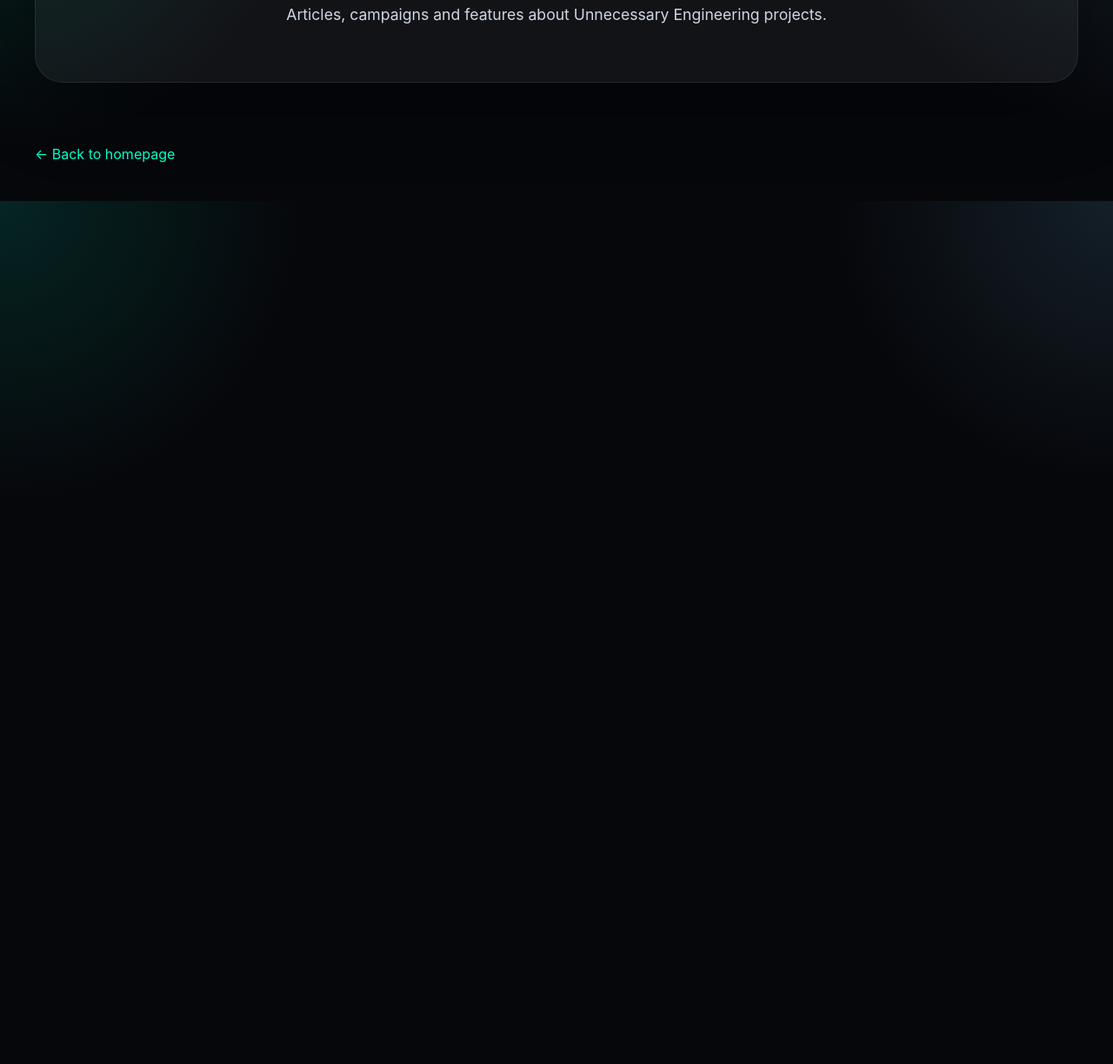
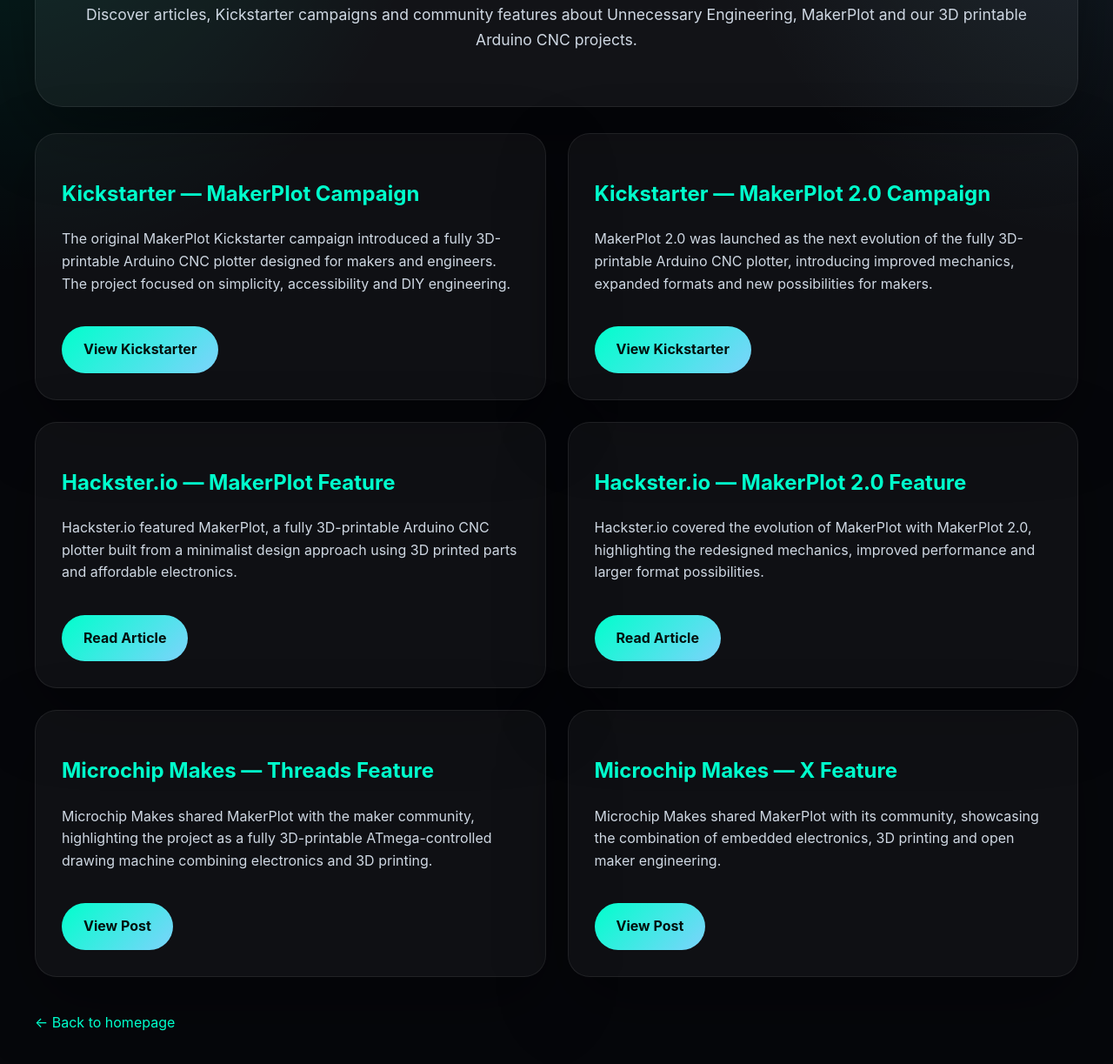
Before and after one commit to unnecessary-engineering/unnecessaryengineering, a website: page public/press.html in a window 1280 px wide. Shown: the part 177-1400 px from the top of the page at 87% size. Before the commit the page ends 800 px from the top, so only its background shows below. Drawn offline with Linux system fonts and the light colour scheme.

Commit message:
add press media page

```diff
--- a/public/press.html
+++ b/public/press.html
@@ -236,10 +236,10 @@ font-size:2.2rem;
 Press & Media
 </h1>
 
-
 <p>
-Articles, campaigns and features about
-Unnecessary Engineering projects.
+Discover articles, Kickstarter campaigns and community features
+about Unnecessary Engineering, MakerPlot and our 3D printable
+Arduino CNC projects.
 </p>
 
 
@@ -250,7 +250,144 @@ Unnecessary Engineering projects.
 <div class="grid">
 
 
-<!-- ARTICLES HERE -->
+<!-- KICKSTARTER -->
+
+<div class="card">
+
+<h2>
+Kickstarter — MakerPlot Campaign
+</h2>
+
+<p>
+The original MakerPlot Kickstarter campaign introduced a fully
+3D-printable Arduino CNC plotter designed for makers and engineers.
+The project focused on simplicity, accessibility and DIY engineering.
+</p>
+
+<a class="btn"
+href="https://www.kickstarter.com/projects/sc96/3d-printable-arduino-cnc-plotter/community?lang=it"
+target="_blank">
+View Kickstarter
+</a>
+
+</div>
+
+
+
+<div class="card">
+
+<h2>
+Kickstarter — MakerPlot 2.0 Campaign
+</h2>
+
+<p>
+MakerPlot 2.0 was launched as the next evolution of the
+fully 3D-printable Arduino CNC plotter, introducing improved
+mechanics, expanded formats and new possibilities for makers.
+</p>
+
+<a class="btn"
+href="https://www.kickstarter.com/projects/sc96/makerplot-20-fully-3d-printable-arduino-cnc-plotter-diy"
+target="_blank">
+View Kickstarter
+</a>
+
+</div>
+
+
+
+<!-- HACKSTER -->
+
+
+<div class="card">
+
+<h2>
+Hackster.io — MakerPlot Feature
+</h2>
+
+<p>
+Hackster.io featured MakerPlot, a fully 3D-printable Arduino
+CNC plotter built from a minimalist design approach using
+3D printed parts and affordable electronics.
+</p>
+
+<a class="btn"
+href="https://www.hackster.io/news/simone-carriero-s-makerplot-is-a-fully-functional-plotter-built-from-just-nine-3d-printed-parts-376be09b6797"
+target="_blank">
+Read Article
+</a>
+
+</div>
+
+
+
+<div class="card">
+
+<h2>
+Hackster.io — MakerPlot 2.0 Feature
+</h2>
+
+<p>
+Hackster.io covered the evolution of MakerPlot with MakerPlot 2.0,
+highlighting the redesigned mechanics, improved performance
+and larger format possibilities.
+</p>
+
+<a class="btn"
+href="https://www.hackster.io/news/simone-carriero-s-makerplot-3d-printable-plotter-gets-a-serious-upgrade-meet-makerplot-2-0-c0f5c545472b"
+target="_blank">
+Read Article
+</a>
+
+</div>
+
+
+
+<!-- COMMUNITY -->
+
+
+<div class="card">
+
+<h2>
+Microchip Makes — Threads Feature
+</h2>
+
+<p>
+Microchip Makes shared MakerPlot with the maker community,
+highlighting the project as a fully 3D-printable ATmega-controlled
+drawing machine combining electronics and 3D printing.
+</p>
+
+<a class="btn"
+href="https://www.threads.com/@microchipmakes/post/DVL7Ve9jud4/simone-carrieros-makerplot-is-a-fully-d-printable-a-tmega-controlled-drawing"
+target="_blank">
+View Post
+</a>
+
+</div>
+
+
+
+<div class="card">
+
+<h2>
+Microchip Makes — X Feature
+</h2>
+
+<p>
+Microchip Makes shared MakerPlot with its community,
+showcasing the combination of embedded electronics,
+3D printing and open maker engineering.
+</p>
+
+<a class="btn"
+href="https://x.com/MicrochipMakes/status/2026684565738184718"
+target="_blank">
+View Post
+</a>
+
+</div>
+
 
 
 </div>
```
Also changed, not shown: public/index.html (+8 -0 lines).
